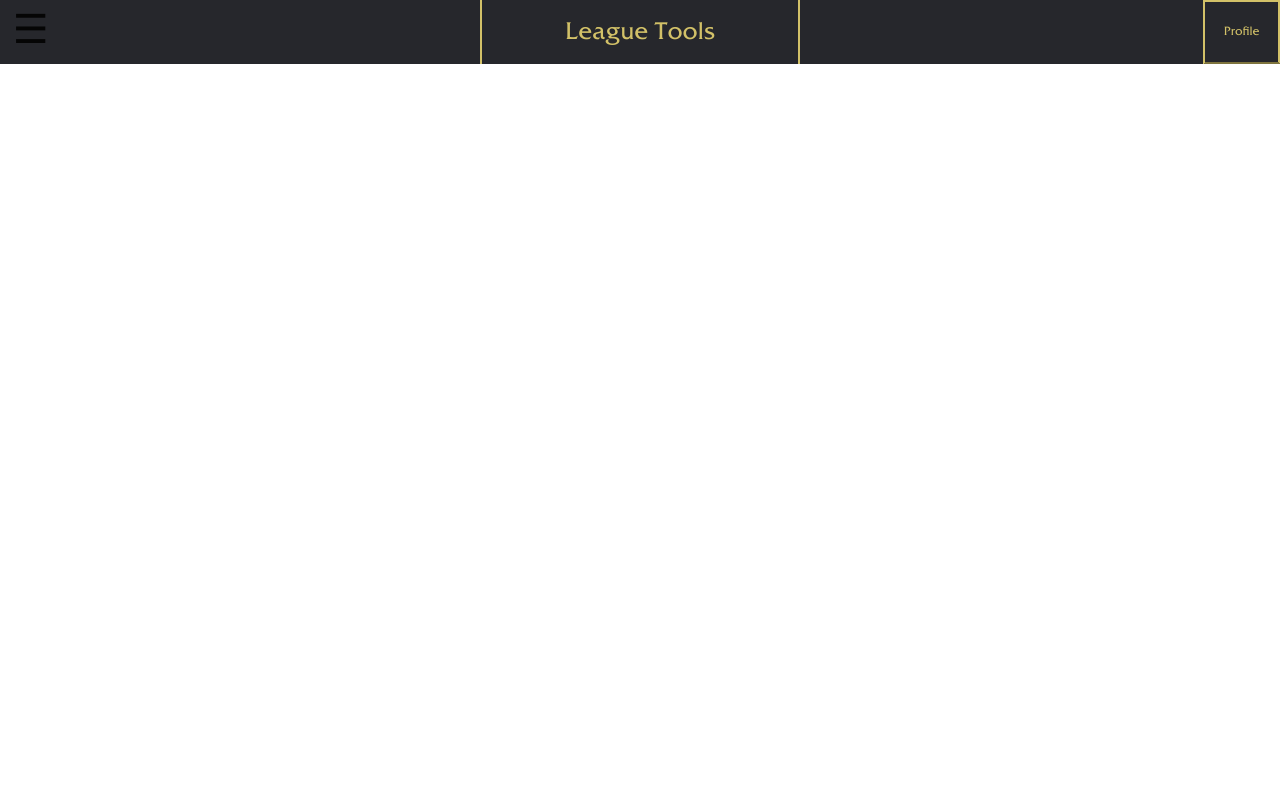
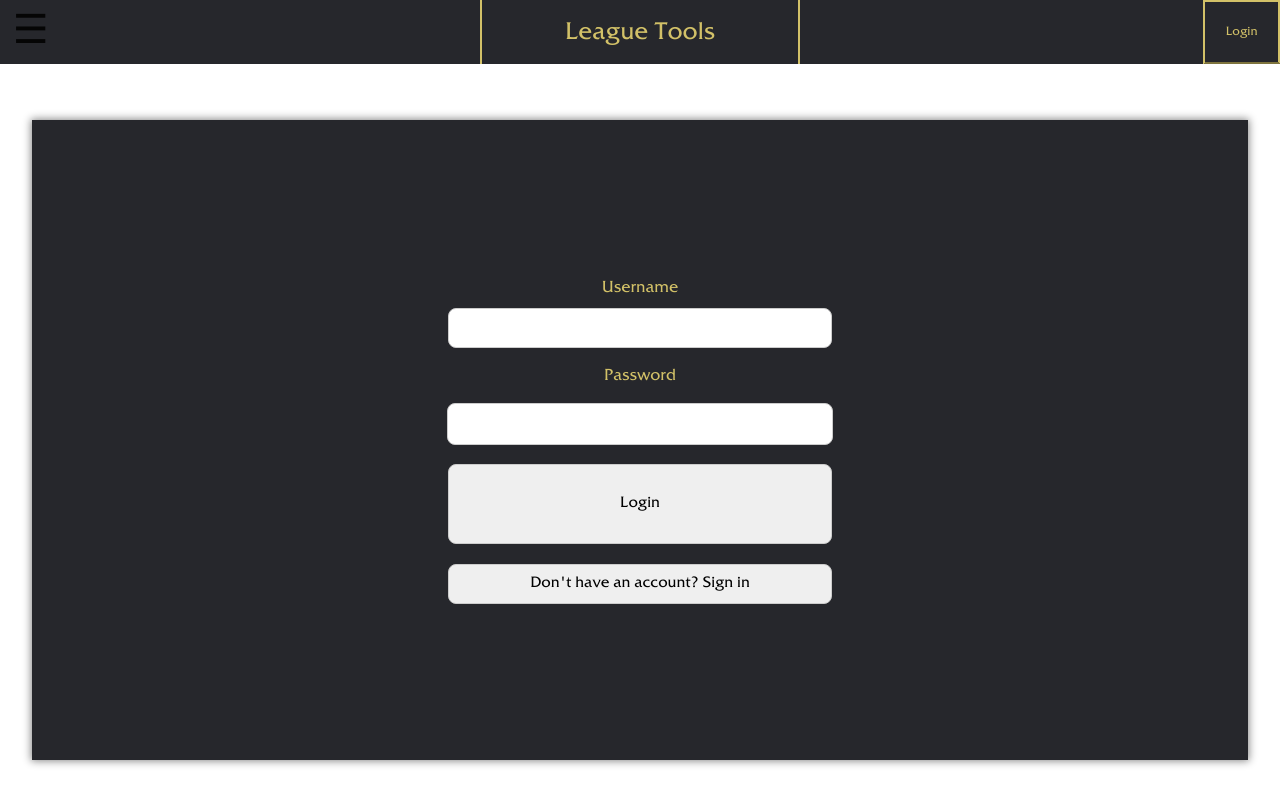
Before and after one commit to TangoDelta004/LeagueAPP, an Angular app: page /login in a window 1280 px wide. Before the commit this address led to /. Built offline with nearby package versions, Linux system fonts and the light colour scheme.

Commit message:
made the login page. need to make a sign up page. working on cookies/sessions.

```diff
--- a/src/app/app-routing.module.ts
+++ b/src/app/app-routing.module.ts
@@ -5,6 +5,7 @@ import { FeaturedgamesComponent } from './featuredgames/featuredgames.component'
 import { MainpageComponent } from './mainpage/mainpage.component';
 import { SummaryComponent } from './summary/summary.component';
 import { ProfileComponent } from './profile/profile.component';
+import { LoginComponent } from './login/login.component';
 
 const routes: Routes = [
   { path: '', redirectTo: '/mainpage',pathMatch: "full" },
@@ -13,6 +14,7 @@ const routes: Routes = [
   { path: 'featuredgames', component: FeaturedgamesComponent },
   { path: 'summary', component: SummaryComponent },
   { path: 'profile', component: ProfileComponent },
+  { path: 'login', component: LoginComponent },
 ];
 
 @NgModule({
--- a/src/app/app.component.css
+++ b/src/app/app.component.css
@@ -27,7 +27,7 @@
     height: 8vh
 }
 
-.profiletab {
+.logintab {
     background-color: #26272C;
     position: absolute;
     right: 0%;
--- a/src/app/app.component.html
+++ b/src/app/app.component.html
@@ -9,9 +9,12 @@
     <div class='titlebox' (click)="mainnav()">
         <div class='title'>League Tools</div>
     </div>
-    <button class='profiletab' [routerLink]='["./profile"]'>
-    <div>Profile </div>
-</button>
+    <button class='logintab' [routerLink]='["./login"]'>
+        <div>Login </div>
+    </button>
+    <!-- <button class='profiletab' [routerLink]='["./profile"]'>
+        <div>Profile </div>
+    </button> -->
     <span style="font-size:5vmin;cursor:pointer;margin-left:1vw;" (click)="openNav()">&#9776;</span>
 </div>
 <div id="main">
--- a/src/app/app.module.ts
+++ b/src/app/app.module.ts
@@ -15,6 +15,7 @@ import {MatCardModule} from '@angular/material/card';
 import { FormsModule } from '@angular/forms';
 import { SummaryComponent } from './summary/summary.component';
 import { ProfileComponent } from './profile/profile.component';
+import { LoginComponent } from './login/login.component';
 
 
 
@@ -26,6 +27,7 @@ import { ProfileComponent } from './profile/profile.component';
     MainpageComponent,
     SummaryComponent,
     ProfileComponent,
+    LoginComponent,
 
   ],
   imports: [
--- /dev/null
+++ b/src/app/login/login.component.css
@@ -0,0 +1,98 @@
+@font-face {
+    font-family: 'Friz';
+    /*a name to be used later*/
+    src: url('../../assets/friz.ttf');
+    /*URL to font*/
+}
+.textbox1 {
+
+    height: 5vh;
+    font-size: 2vh;
+    background-color: white;
+    width: 30%;
+    margin: 8px 0;
+    border: 1px solid #ccc;
+    border-radius: 1vh;
+    box-sizing: border-box;
+    position: absolute;
+    top: 40%;
+    right: 50%;
+    transform: translate(50%,-50%);
+
+}
+.textbox2 {
+
+    height: 5vh;
+    font-size: 2vh;
+    background-color: white;
+    width: 30%;
+    margin: 8px 0;
+    border: 1px solid #ccc;
+    border-radius: 1vh;
+    position: absolute;
+    top: 52%;
+    right: 50%;
+    transform: translate(50%,-50%);
+}
+
+.box {
+    margin-top: 7vh;
+    background-color: #26272C;
+    height: 80vh;
+    width: 95vw;
+    margin-left: 2.5vw;
+    margin-right: 2.5vw;
+    box-shadow: 0 0 1vh .1vh #888888;
+
+}
+
+.loginbutton{
+    width: 30%;
+    height: 10vh;
+    margin: 8px 0;
+    border: 1px solid #ccc;
+    border-radius: 1vh;
+    font-family: "friz";
+    position: absolute;
+    top: 62%;
+    right: 50%;
+    transform: translate(50%,-50%);
+}
+
+.signin{
+    width: 30%;
+    height: 5vh;
+    margin: 8px 0;
+    border: 1px solid #ccc;
+    border-radius: 1vh;
+    font-family: "friz";
+    position: absolute;
+    top: 72%;
+    right: 50%;
+    transform: translate(50%,-50%);
+}
+
+
+.user{
+    color: #D2C168;
+    font-size: 2vh;
+    font-family: "friz";
+    position: absolute;
+    top: 36%;
+    right: 50%;
+    transform: translate(50%,-50%);
+
+
+}
+
+.pass{
+    color: #D2C168;
+    font-size: 2vh;
+    font-family: "friz";
+    position: absolute;
+    top: 47%;
+    right: 50%;
+    transform: translate(50%,-50%);
+
+
+}
--- /dev/null
+++ b/src/app/login/login.component.html
@@ -0,0 +1,16 @@
+<div class = box>
+    <div class = 'user'>
+        Username
+    </div>
+    <div class = 'pass'>
+        Password
+    </div>
+    <form>
+        <input class='textbox1' [(ngModel)]='user' name='user'>
+    </form>
+    <form>
+        <input class='textbox2' [(ngModel)]='pass' name='pass'>
+    </form>
+    <button class = 'loginbutton'  (click)='makeuser()'> Login</button>
+    <button class = signin> Don't have an account? Sign in</button>
+</div>
--- /dev/null
+++ b/src/app/login/login.component.ts
@@ -0,0 +1,32 @@
+import { Component, OnInit } from '@angular/core';
+import { HttpClient, HttpRequest } from '@angular/common/http';
+import { map } from 'rxjs/operators'
+import { Router } from '@angular/router';
+import { Title } from '@angular/platform-browser';
+import { FunctionsService } from "../functions.service";
+@Component({
+  selector: 'app-login',
+  templateUrl: './login.component.html',
+  styleUrls: ['./login.component.css']
+})
+export class LoginComponent implements OnInit {
+
+
+
+  user = ''
+  pass = ''
+
+  constructor(private http: HttpClient, private router: Router, private functions: FunctionsService) { }
+
+  makeuser(){
+    console.log(this.user)
+    console.log(this.pass)
+    const post = { username:this.user,password: this.pass}
+    const request = this.http.post('http://localhost:3000/getuser', post).subscribe((responseData) => {console.log(responseData)})
+
+  }
+
+  ngOnInit() {
+  }
+
+}
--- a/src/app/mainpage/mainpage.component.css
+++ b/src/app/mainpage/mainpage.component.css
@@ -60,15 +60,3 @@
     opacity: 1;
     right: 0;
 }
-
-.textbox {
-
-    height: 5vh;
-    font-size: 2vh;
-    background-color: white;
-    width: 30%;
-    margin: 8px 0;
-    border: 1px solid #ccc;
-    border-radius: 1vh;
-    box-sizing: border-box;
-}
--- a/src/app/mainpage/mainpage.component.html
+++ b/src/app/mainpage/mainpage.component.html
@@ -10,11 +10,3 @@
         <span>Get Started </span>
     </button>
 </div>
-
-<form>
-    <input class='textbox' [(ngModel)]='user' name='user'>
-</form>
-<form>
-    <input class='textbox' [(ngModel)]='pass' name='pass'>
-</form>
-<button style = "width: 30%; height: 30%"  (click)='makeuser()'> Make user</button>
--- a/src/app/mainpage/mainpage.component.ts
+++ b/src/app/mainpage/mainpage.component.ts
@@ -11,20 +11,12 @@ import { FunctionsService } from "../functions.service";
   templateUrl: './mainpage.component.html',
   styleUrls: ['./mainpage.component.css']
 })
-export class MainpageComponent {
+export class MainpageComponent implements OnInit {
 
-  user = ''
-  pass = ''
 
-  constructor(private http: HttpClient, private router: Router, private functions: FunctionsService) { }
 
-  makeuser(){
-    console.log(this.user)
-    console.log(this.pass)
-    const post = { username:this.user,password: this.pass}
-    const request = this.http.post('http://localhost:3000/adduser', post).subscribe((responseData) => {console.log(responseData)})
+  constructor() { }
 
-  }
 
   ngOnInit() {
 
```
Also changed, not shown: 2 other files (tests, documents, lock files or other folders).
